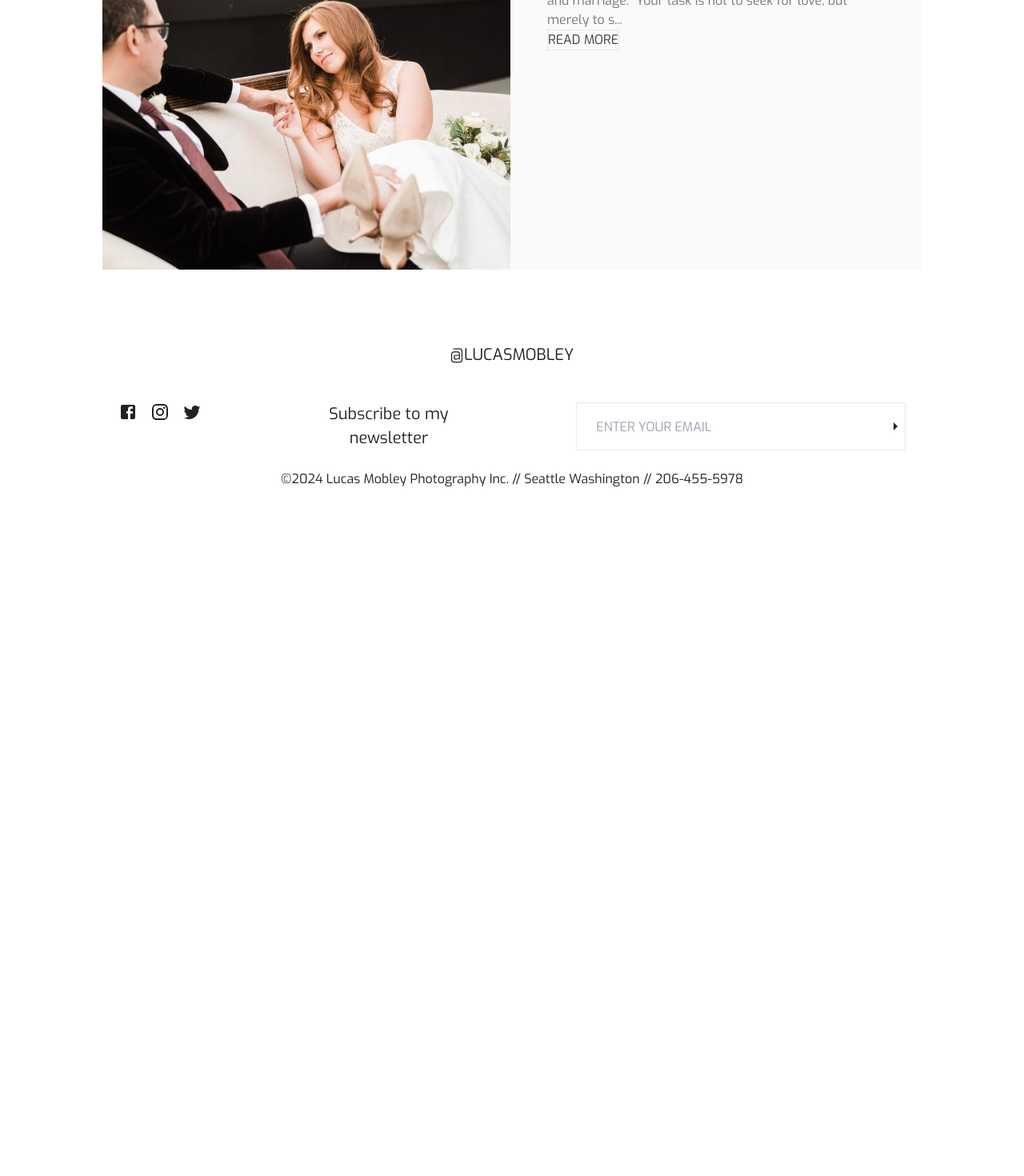
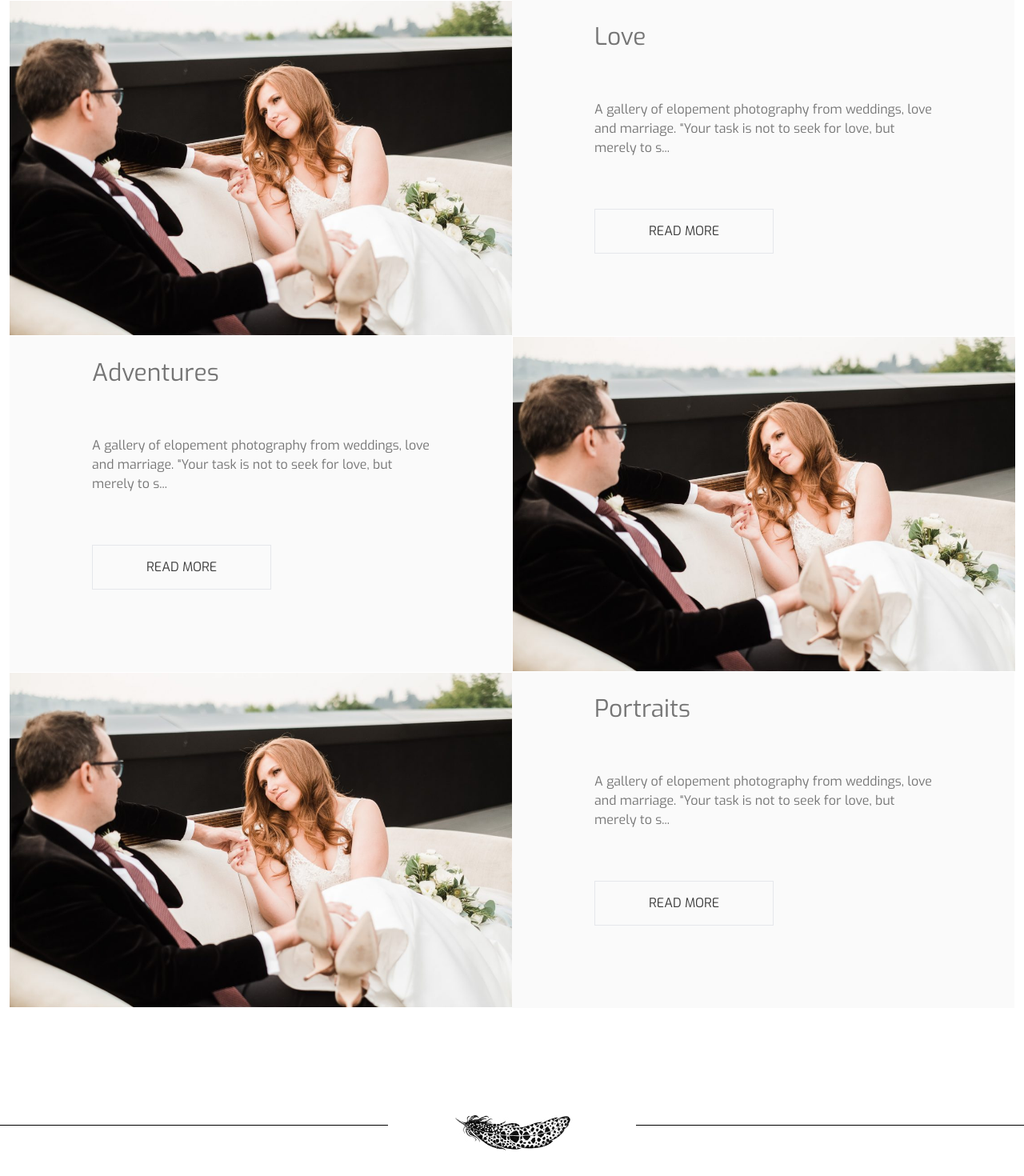
Before and after one commit to Fission-Fox/photographypage, a Next.js app: page /portfolio in a window 1280 px wide. Shown: the part 160-1630 px from the top of the page at 80% size. Before the commit the page ends 800 px from the top, so only its background shows below. Built offline with nearby package versions, Linux system fonts and the light colour scheme.

Commit message:
fix: portfolio

```diff
--- a/src/components/Layout/index.tsx
+++ b/src/components/Layout/index.tsx
@@ -10,7 +10,7 @@ export default function Layout({ children }: Prop) {
   return (
     <Box>
       <Header />
-      <div className="mt-20"></div>
+      <div className="mt-40"></div>
       {children}
       <Footer />
     </Box>
--- a/src/components/love.tsx
+++ b/src/components/love.tsx
@@ -1,31 +1,31 @@
 import React from "react";
 import Image from "next/image";
 import elegant from "@/assets/IMAGES/ELEGANT.jpg";
+import feather from "@/assets/IMAGES/feather4a.jpg";
 
 export default function Love() {
   return (
-    <div className="flex justify-center">
-      <div className="flex   flex-wrap w-[80%] bg-[#FAFAFA] ">
-        <div className="flex flex-col lg:flex-row ">
+    <div className="flex flex-col gap-6 md:gap-0 justify-center">
+      <div className="flex flex-wrap  w-[90%] xl:w-[1257px]  justify-center  items-center m-auto ">
         <div className="">
           <Image
             src={elegant}
-              className="w-[549px] h-[417px]"
+            className="w-[628px] "
             style={{ objectFit: "cover" }}
             alt=""
           />
         </div>
-          <div className="  gap-4 md:gap-12 w-[554px] flex flex-col items-center text-[#3C3C3CB3]   ">
+        <div className="  bg-[#FAFAFA] text-[#3C3C3CB3] w-[628px] h-[220] sm:h-[420px] flex justify-center m-auto px-3 sm:px-0">
           <div>
-              <h2 className="text-[30px]  "> Love</h2>
-              <p>
+            <h2 className="text-[30px] mt-6 mb-12 md:mb-14 "> Love</h2>
+            <p className="mb-16 text-[12px] sm:text-[16px] 2xl:text-[20px]">
               {" "}
               A gallery of elopement photography from weddings, love <br />
               and marriage. “Your task is not to seek for love, but <br />{" "}
               merely to s...
             </p>
             <div>
-                <button className=" border text-[#3C3C3C] hover:bg-[black] hover:text-white  ">
+              <button className=" border text-[#3C3C3C] hover:bg-[black] hover:text-white w-56 h-14 mb-16">
                 {" "}
                 READ MORE{" "}
               </button>
@@ -33,6 +33,64 @@ export default function Love() {
           </div>
         </div>
       </div>
+      <div className="flex flex-wrap  w-[90%] xl:w-[1257px]  justify-center  items-center m-auto ">
+        <div className="  bg-[#FAFAFA] text-[#3C3C3CB3] w-[628px] h-[220] sm:h-[420px] flex justify-center m-auto px-3 sm:px-0">
+          <div>
+            <h2 className="text-[30px] mt-6 mb-12 md:mb-14 "> Adventures</h2>
+            <p className="mb-16 text-[12px] sm:text-[16px] 2xl:text-[20px]">
+              {" "}
+              A gallery of elopement photography from weddings, love <br />
+              and marriage. “Your task is not to seek for love, but <br />{" "}
+              merely to s...
+            </p>
+            <div>
+              <button className=" border text-[#3C3C3C] hover:bg-[black] hover:text-white w-56 h-14 mb-16">
+                {" "}
+                READ MORE{" "}
+              </button>
+            </div>
+          </div>
+        </div>
+        <div className="">
+          <Image
+            src={elegant}
+            className="w-[628px] "
+            style={{ objectFit: "cover" }}
+            alt=""
+          />
+        </div>
+      </div>
+      <div className="flex flex-wrap  w-[90%] xl:w-[1257px]  justify-center  items-center m-auto ">
+        <div className="">
+          <Image
+            src={elegant}
+            className="w-[628px] "
+            style={{ objectFit: "cover" }}
+            alt=""
+          />
+        </div>
+        <div className="  bg-[#FAFAFA] text-[#3C3C3CB3] w-[628px] h-[220] sm:h-[420px] flex justify-center m-auto px-3 sm:px-0">
+          <div>
+            <h2 className="text-[30px] mt-6 mb-12 md:mb-14 "> Portraits</h2>
+            <p className="mb-16 text-[12px] sm:text-[16px] 2xl:text-[20px]">
+              {" "}
+              A gallery of elopement photography from weddings, love <br />
+              and marriage. “Your task is not to seek for love, but <br />{" "}
+              merely to s...
+            </p>
+            <div>
+              <button className=" border text-[#3C3C3C] hover:bg-[black] hover:text-white w-56 h-14 mb-16">
+                {" "}
+                READ MORE{" "}
+              </button>
+            </div>
+          </div>
+        </div>
+      </div>
+      <div className="mt-24 flex items-center justify-center gap-3 md:gap-20">
+        <hr className="w-[490px] border-black" />
+        <Image src={feather} alt="" />
+        <hr className="w-[490px]  border-black" />
       </div>
     </div>
   );
```
Also changed, not shown: src/assets/IMAGES/feather4a.jpg (added). Lines whose indentation alone changed are shown as unchanged.
